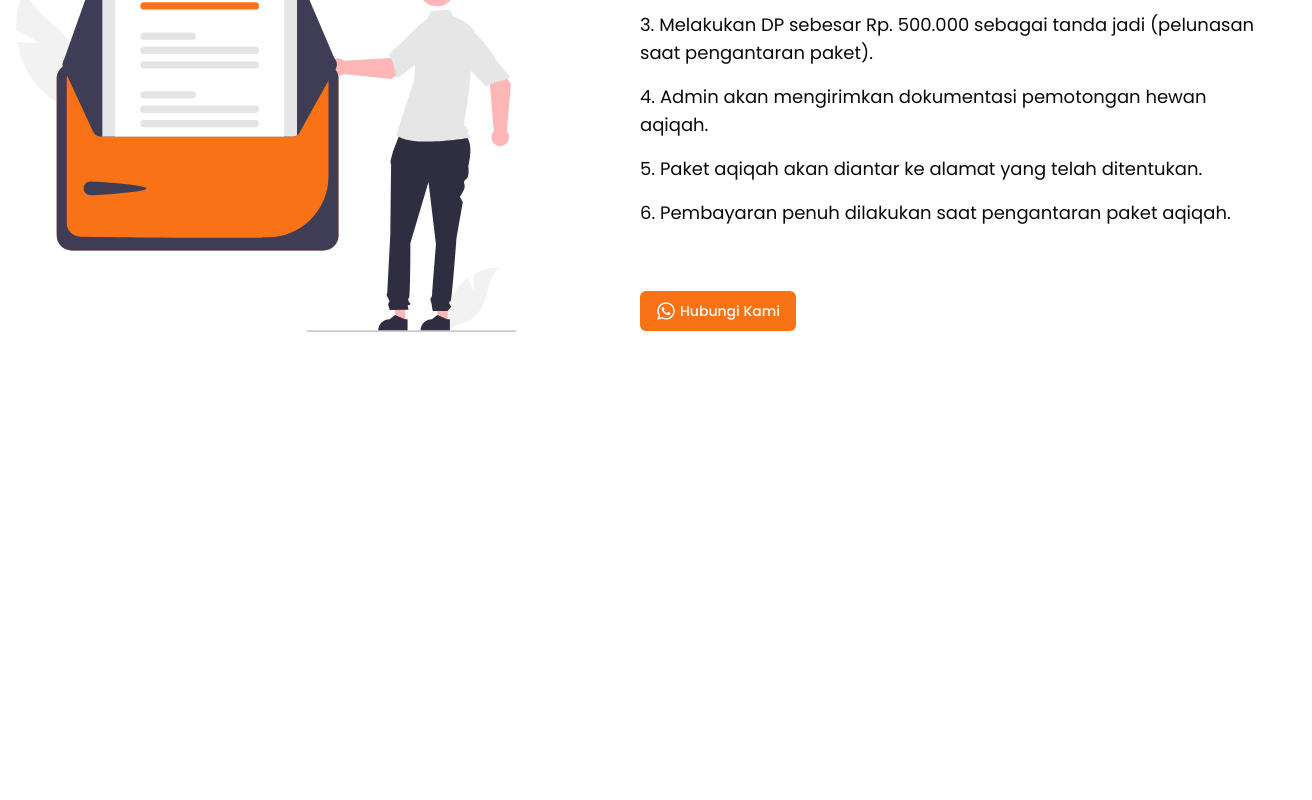
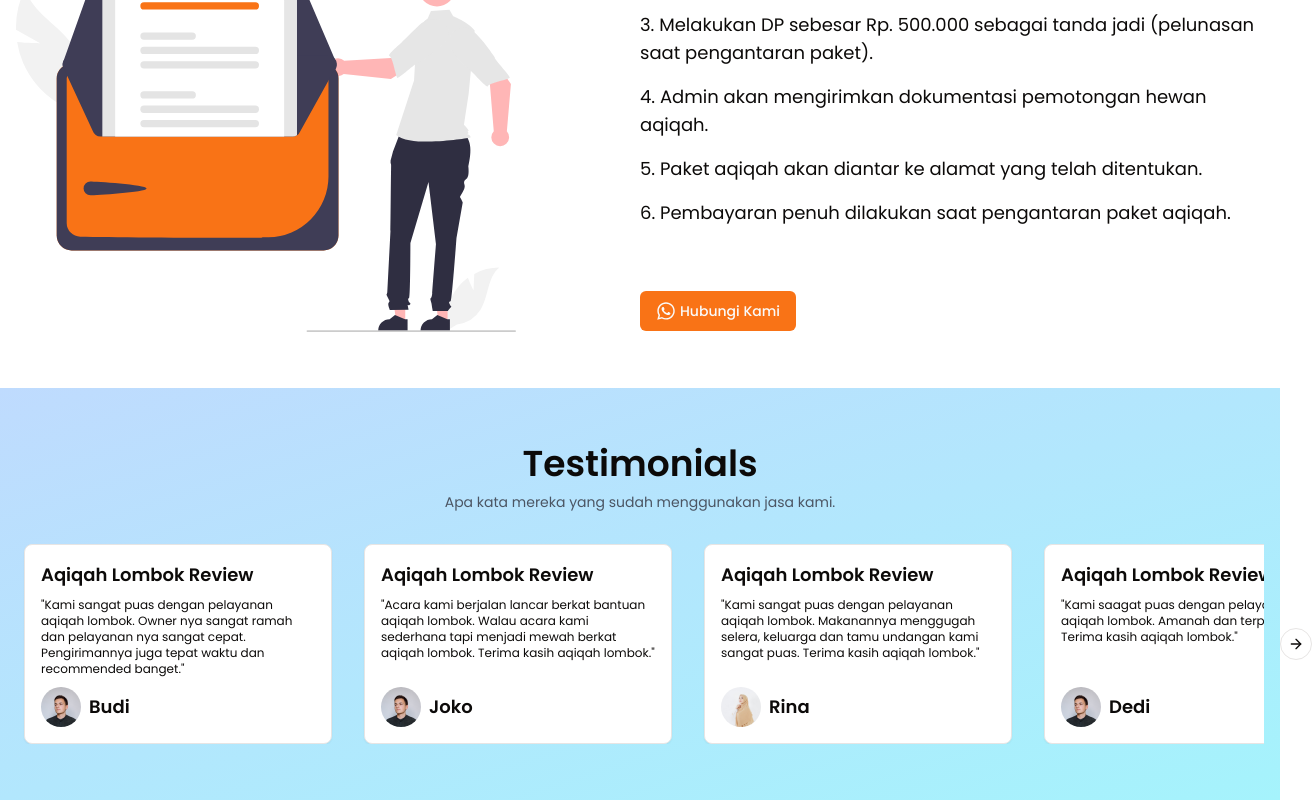
Before and after one commit to fitrondev/next-aqiqahlombok, a Next.js app: page / in a window 1280 px wide. Shown: the part 2710-3510 px from the top of the page, 1312 px wide, since content can reach past the window. Before the commit the page ends 3098 px from the top, so only its background shows below. Built offline with nearby package versions, Linux system fonts and the light colour scheme; no server answers; the database is empty.

Commit message:
feat: Add Testimonials section with TestimonialsCarousel component

```diff
--- a/src/app/page.tsx
+++ b/src/app/page.tsx
@@ -3,6 +3,7 @@ import Header from "@/components/shared/Header";
 import Hero from "@/components/shared/Hero";
 import Orders from "@/components/shared/Orders";
 import PackagesList from "@/components/shared/PackagesList";
+import Testimonials from "@/components/shared/Testimonials";
 
 export default function Home() {
   return (
@@ -12,6 +13,7 @@ export default function Home() {
       <Advantages />
       <PackagesList />
       <Orders />
+      <Testimonials />
     </>
   );
 }
```
